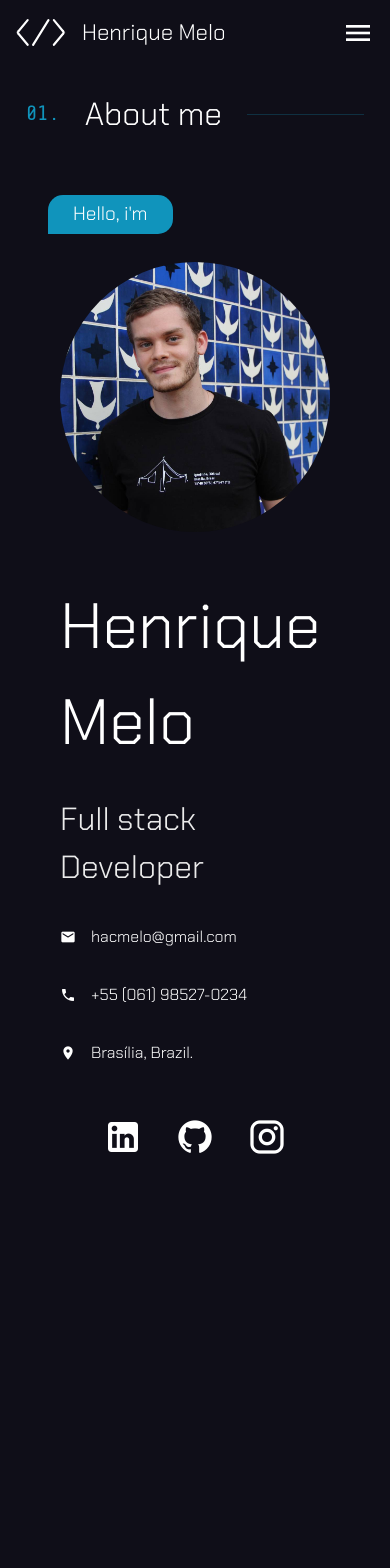
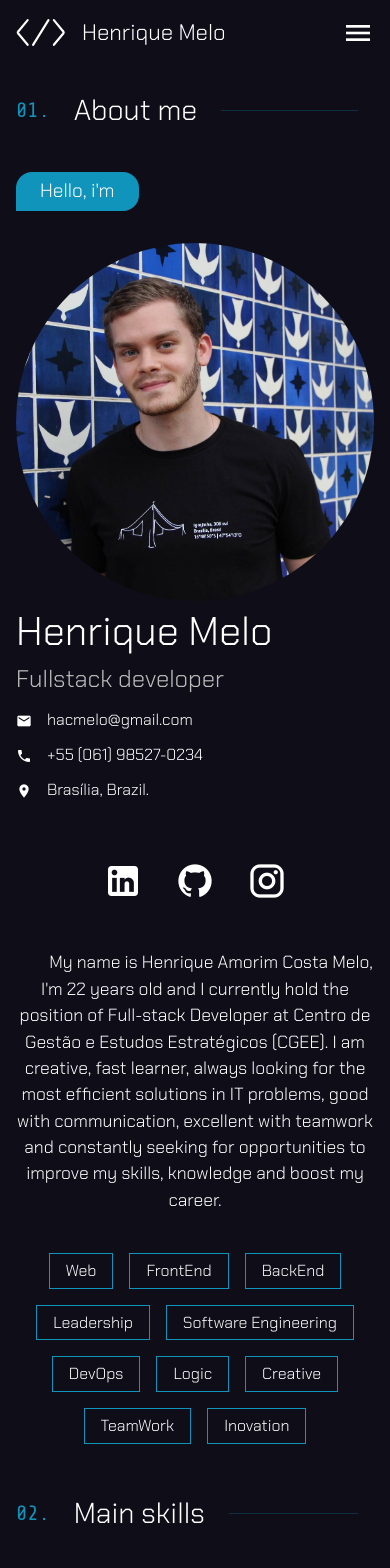
Before and after one commit to HenriqueAmorim20/henriquemelodev, a Nuxt app: page / in a window 390 px wide. Shown: the top 1568 px of the page. Built offline with nearby package versions, Linux system fonts and the light colour scheme.

Commit message:
about refactor

```diff
--- a/layouts/default.vue
+++ b/layouts/default.vue
@@ -66,31 +66,4 @@ body {
   font-family: "tech";
   src: url("~/assets/ShareTechMono-Regular.ttf") format("truetype");
 }
-
-.main {
-  max-width: 1100px;
-  margin: 0 auto 100px !important;
-}
-
-.header {
-  display: flex;
-  align-items: center;
-  padding: 10px 10px 0 !important;
-}
-.header-name {
-  min-width: 210px;
-  font-size: 2rem !important;
-  padding: 15px 25px !important;
-}
-
-.header-order {
-  font-size: 1.3rem;
-  font-family: "tech" !important;
-  color: #1094bc !important;
-}
-
-.header-divider {
-  width: 300px;
-  border-bottom: 1px solid #1094bc41;
-}
 </style>
--- a/pages/index.vue
+++ b/pages/index.vue
@@ -36,45 +36,45 @@ export default {
       });
 
       // About
-      ScrollReveal().reveal(".section-about-intro", {
+      ScrollReveal().reveal(".upper-section-info-intro", {
         delay: 0,
-        duration: 1500,
-        distance: "150px",
+        duration: 2000,
+        distance: "50px",
         origin: "left",
       });
-      ScrollReveal().reveal(".section-about-name", {
+      ScrollReveal().reveal(".upper-section-info-name", {
         delay: 100,
-        duration: 1500,
-        distance: "150px",
+        duration: 2000,
+        distance: "50px",
         origin: "left",
       });
-      ScrollReveal().reveal(".section-about-role", {
+      ScrollReveal().reveal(".upper-section-info-role", {
         delay: 200,
-        duration: 1500,
-        distance: "150px",
+        duration: 2000,
+        distance: "50px",
         origin: "left",
       });
-      ScrollReveal().reveal(".section-about-info", {
+      ScrollReveal().reveal(".upper-section-info-details", {
         delay: 300,
-        duration: 1500,
-        distance: "150px",
+        duration: 2000,
+        distance: "50px",
         origin: "left",
       });
-      ScrollReveal().reveal(".section-media", {
+      ScrollReveal().reveal(".upper-section-info-media", {
         delay: 400,
-        duration: 1500,
-        distance: "150px",
+        duration: 2000,
+        distance: "50px",
         origin: "left",
       });
-      ScrollReveal().reveal(".section-image", {
+      ScrollReveal().reveal(".upper-section-img", {
         delay: 200,
-        duration: 1500,
-        distance: "150px",
+        duration: 2000,
+        distance: "50px",
         origin: "right",
       });
       ScrollReveal().reveal(".bottom-section", {
         delay: 400,
-        duration: 1500,
+        duration: 2000,
         distance: "50px",
         origin: "bottom",
       });
--- a/sections/about.vue
+++ b/sections/about.vue
@@ -1,94 +1,95 @@
 <template>
-  <div id="about" class="main">
-    <div class="header load-hidden">
+  <div id="about">
+    <!-- Titulo da secao -->
+    <header class="header">
       <span class="header-order">01.</span>
       <span class="header-name">About me</span>
-      <div class="header-divider" />
-    </div>
-    <v-row class="section" align="center">
-      <v-col class="section-about" :cols="width > 750 ? 7 : 12">
-        <v-col class="section-about-intro load-hidden" cols="12">
-          Hello, i'm
-        </v-col>
-        <v-col class="section-image load-hidden" cols="12" align="center">
-          <img v-if="width <= 750" :src="require('~/static/perfil.jpg')" />
-        </v-col>
-        <v-col class="section-about-name load-hidden" cols="12" align="start">
-          Henrique Melo
-        </v-col>
-        <v-col class="section-about-role load-hidden" cols="12" align="start">
-          Full stack Developer
-        </v-col>
-        <v-col class="section-about-info load-hidden" cols="12">
-          <v-icon class="section-about-info-icon">mdi-email</v-icon>
-          <span>hacmelo@gmail.com</span>
-        </v-col>
-        <v-col class="section-about-info load-hidden" cols="12">
-          <v-icon class="section-about-info-icon">mdi-phone</v-icon>
-          <span>+55 (061) 98527-0234</span>
-        </v-col>
-        <v-col class="section-about-info load-hidden" cols="12">
-          <v-icon class="section-about-info-icon">mdi-map-marker</v-icon>
-          <span>Brasília, Brazil.</span>
-        </v-col>
-        <v-col class="section-media load-hidden" cols="12" align="center">
+      <span class="header-divider" />
+    </header>
+
+    <!-- Secao superior -->
+    <section class="upper-section">
+      <div class="upper-section-info">
+        <p class="upper-section-info-intro load-hidden"> Hello, i'm </p>
+        <img class="upper-section-img mobile load-hidden" src="/perfil.jpg" />
+        <h1 class="upper-section-info-name load-hidden">Henrique Melo</h1>
+        <h2 class="upper-section-info-role load-hidden">Fullstack developer</h2>
+        <div class="upper-section-info-details load-hidden">
+          <v-icon class="upper-section-info-details-icon"> mdi-email </v-icon>
+          <span class="upper-section-info-details-label">
+            hacmelo@gmail.com
+          </span>
+        </div>
+        <div class="upper-section-info-details load-hidden">
+          <v-icon class="upper-section-info-details-icon"> mdi-phone</v-icon>
+          <span class="upper-section-info-details-label">
+            +55 (061) 98527-0234
+          </span>
+        </div>
+        <div class="upper-section-info-details load-hidden">
+          <v-icon class="upper-section-info-details-icon">
+            mdi-map-marker
+          </v-icon>
+          <span class="upper-section-info-details-label">
+            Brasília, Brazil.
+          </span>
+        </div>
+        <div class="upper-section-info-media load-hidden">
           <a
             href="https://www.linkedin.com/in/henriqueamorim20/"
             target="_blank"
             rel="noopener noreferrer"
           >
-            <v-icon class="section-media-icon">mdi-linkedin</v-icon>
+            <v-icon class="upper-section-info-media-icon">mdi-linkedin</v-icon>
           </a>
           <a
             href="https://github.com/HenriqueAmorim20"
             target="_blank"
             rel="noopener noreferrer"
           >
-            <v-icon class="section-media-icon">mdi-github</v-icon>
+            <v-icon class="upper-section-info-media-icon">mdi-github</v-icon>
           </a>
           <a
             href="https://www.instagram.com/henriqueamorimcm/"
             target="_blank"
             rel="noopener noreferrer"
           >
-            <v-icon class="section-media-icon">mdi-instagram</v-icon>
+            <v-icon class="upper-section-info-media-icon">mdi-instagram</v-icon>
           </a>
-        </v-col>
-      </v-col>
-      <v-col class="section-image load-hidden" cols="5" align="center">
-         <img v-if="width > 750" :src="require('~/static/perfil.jpg')" />
-      </v-col>
-    </v-row>
-    <v-row class="down-section load-hidden">
-      <div class="down-section-interests">
-        <div
-          v-for="interest in interests"
-          :key="interest"
-          class="down-section-interests-item"
-        >
-          <span>{{ interest }}</span>
         </div>
       </div>
-      <div class="down-section-text">
-        <p>
-          My name is Henrique Amorim Costa Melo, I'm 22 years old and I
-          currently hold the position of Full-stack Developer at Centro de
-          Gestão e Estudos Estratégicos (CGEE). I am creative, fast learner,
-          always looking for the most efficient solutions in IT problems, good
-          with communication, excellent with teamwork and constantly seeking for
-          opportunities to improve my skills, knowledge and boost my career.
-        </p>
+      <img class="upper-section-img desktop load-hidden" src="/perfil.jpg" />
+    </section>
+
+    <!-- Secao inferior -->
+    <section class="bottom-section load-hidden">
+      <!-- Interesses -->
+      <div class="bottom-section-interests">
+        <span
+          v-for="(item, index) in interests"
+          :key="index"
+          class="bottom-section-interests-item"
+          >{{ item }}</span
+        >
       </div>
-    </v-row>
+
+      <!-- Resumo -->
+      <p class="bottom-section-text">
+        My name is Henrique Amorim Costa Melo, I'm 22 years old and I currently
+        hold the position of Full-stack Developer at Centro de Gestão e Estudos
+        Estratégicos (CGEE). I am creative, fast learner, always looking for the
+        most efficient solutions in IT problems, good with communication,
+        excellent with teamwork and constantly seeking for opportunities to
+        improve my skills, knowledge and boost my career.
+      </p>
+    </section>
   </div>
 </template>
-
 <script>
 export default {
-  name: "AboutComponent",
+  name: "RefactorSection",
   data() {
     return {
-      width: null,
       interests: [
         "Web",
         "FrontEnd",
@@ -103,126 +104,141 @@ export default {
       ],
     };
   },
-  mounted() {
-    // Gets the device width and add a listener to watch changes on the width
-    this.width = window.innerWidth;
-    this.$nextTick(() => {
-      window.addEventListener("resize", this.onResize);
-    });
-  },
-  //Remove listener before the component is destroyed
-  beforeDestroy() {
-    window.removeEventListener("resize", this.onResize);
-  },
-  methods: {
-    // Method called everytime window is resized
-    onResize() {
-      this.width = window.innerWidth;
-    },
-  },
 };
 </script>
-
 <style scoped>
-.section {
-  max-width: 1000px;
-  margin: 0 auto !important;
-  padding: 30px 20px !important;
+/* Inicio secao superior */
+.upper-section {
+  display: flex;
+  justify-content: space-evenly;
+  margin: 2rem 0;
 }
 
-.section-about-intro {
-  padding: 5px 25px !important;
-  border-radius: 15px 15px 15px 0;
+.upper-section-info {
+  width: 50%;
+}
+
+.upper-section-info-intro {
+  width: max-content;
+  padding: 0.3rem 1.5rem;
+  border-radius: 1rem 1rem 1rem 0;
   background-color: #1094bc;
-  width: fit-content;
   font-size: 1.2rem;
 }
 
-.section-about-name {
-  font-size: 4rem;
+.upper-section-info-name {
+  font-size: clamp(2.5rem, 4.5vw, 4rem);
+  font-weight: normal;
 }
 
-.section-about-role {
-  font-size: 2rem;
-  color: #ebebeb !important;
+.upper-section-info-role {
+  font-size: clamp(1.5rem, 2.5vw, 2rem);
+  font-weight: normal;
+  color: #bbbbbb;
+  margin: 0 0 0.7rem 0;
 }
 
-.section-about-info {
+.upper-section-info-details {
+  margin: 0 0 0.7rem 0;
+}
+
+.upper-section-info-details-icon {
+  font-size: 1rem;
+  margin: 0 0.7rem 0 0;
+}
+
+.upper-section-info-media {
   display: flex;
   align-items: center;
-  margin: 10px 0 0 !important;
+  justify-content: center;
+  margin: 3rem 0 0 0;
 }
 
-.section-about-info span {
-  margin-left: 15px !important;
+.upper-section-info-media a {
+  text-decoration: none;
+  margin: 0 1rem;
+  transition: transform 0.7s ease;
 }
 
-.section-about-info-icon {
-  font-size: 1rem;
+.upper-section-info-media a:hover {
+  transform: translateY(-5px);
 }
 
-.section-image img {
+.upper-section-info-media-icon {
+  font-size: 2.5rem;
+}
+
+.upper-section-img {
   width: 100%;
   max-width: 400px;
   border-radius: 50%;
   aspect-ratio: 1 !important;
   object-fit: cover;
-  object-position: center;
-  margin: 1rem 0 !important;
+}
+/* Fim secao superior */
+/* Inicio secao inferior */
+.bottom-section {
+  display: flex;
+  align-items: center;
 }
 
-.section-media {
-  padding: 2.5rem 0 0 !important;
-}
-
-.section-media a {
-  text-decoration: none;
-}
-
-.section-media-icon {
-  font-size: 2.5rem;
-  margin: 0 1rem !important;
-  transition: 0.7s all ease;
-}
-
-.section-media-icon:hover {
-  transform: translate(0, -10px);
-}
-
-.down-section {
-  display: flex;
-  align-items: center;
-  justify-content: center;
-  flex-wrap: wrap-reverse;
-  margin: 0 auto !important;
-  padding: 30px 0 !important;
-}
-
-.down-section-interests {
+.bottom-section-interests {
   display: flex;
   align-items: center;
   justify-content: center;
   flex-wrap: wrap;
-  width: 40%;
-  min-width: 300px;
+  width: 45%;
 }
 
-.down-section-interests-item {
-  width: fit-content;
-  height: fit-content;
-  border-radius: 5px;
-  padding: 5px 15px !important;
-  margin: 8px !important;
+.bottom-section-interests-item {
+  padding: 0.3rem 1rem;
+  margin: 0.5rem;
   border: 1px solid #1094bc;
 }
 
-.down-section-text {
+.bottom-section-text {
   width: 60%;
-  min-width: 300px;
-}
-
-.down-section-text p {
   text-indent: 2rem;
   font-size: 1.1rem;
+  margin: 0 1rem;
 }
+/* Fim secao inferior */
+
+/* Inicio media query desktop */
+@media (min-width: 800px) {
+  .mobile {
+    display: none;
+  }
+}
+/* Fim media query desktop */
+
+/* Inicio media query mobile */
+@media (max-width: 800px) {
+  .upper-section-info {
+    display: flex;
+    flex-direction: column;
+    width: 100%;
+    margin: 0 auto;
+  }
+
+  .mobile {
+    margin: 1rem auto 0;
+  }
+
+  .desktop {
+    display: none;
+  }
+
+  .bottom-section {
+    flex-direction: column-reverse;
+  }
+
+  .bottom-section-interests,
+  .bottom-section-text {
+    width: 100%;
+    text-align: center;
+    margin: 1rem 0;
+  }
+}
+/* Fim media query mobile */
 </style>
```
